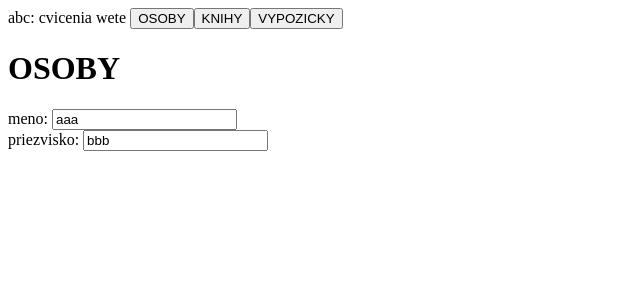
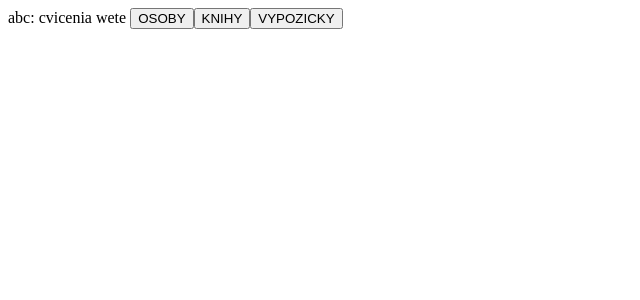
Before and after one commit to jonatantao/WeTe3-cvicenie1, an Angular app: page / in a window 1280 px wide. Shown: the top 300 px of the page, without its empty margins (0-640 px from the left). Built offline with nearby package versions, Linux system fonts and the light colour scheme.

Commit message:
OSOBY ROUTING init

```diff
--- a/src/app/app.component.html
+++ b/src/app/app.component.html
@@ -5,15 +5,5 @@
   <button (click)="otvorMenu(menu.KNIHY)">KNIHY</button>
   <button (click)="otvorMenu(menu.VYPOZICKY)">VYPOZICKY</button>
 
-  <div *ngIf="aktMenu == menu.OSOBY">
-    <app-osoba-stranka></app-osoba-stranka>
-  </div>
-
-  <div *ngIf="aktMenu == menu.KNIHY">
-    <h1>KNIHY</h1>
-  </div>
-
-  <div *ngIf="aktMenu == menu.VYPOZICKY">
-    <h1>VYPOZICKY</h1>
-  </div>
+  <router-outlet></router-outlet>
 </div>
--- a/src/app/app.component.ts
+++ b/src/app/app.component.ts
@@ -1,5 +1,5 @@
 import { Component } from '@angular/core';
-import {Osoba} from "./models/osoba.model";
+import {Router} from "@angular/router";
 
 enum MENU { OSOBY, KNIHY, VYPOZICKY}
 @Component({
@@ -11,13 +11,14 @@ export class AppComponent {
   title = 'cvicenia wete';
 
   menu = MENU;
-  aktMenu: MENU = MENU.OSOBY;
 
-  constructor() {
+  constructor(private router: Router) {
   }
 
   otvorMenu(m: MENU) {
-    this.aktMenu = m;
+    if (m == MENU.OSOBY){
+      this.router.navigate(["/osoba"]);
+    }
   }
 
 }
--- a/src/app/app.module.ts
+++ b/src/app/app.module.ts
@@ -6,6 +6,8 @@ import {FormsModule, ReactiveFormsModule} from "@angular/forms";
 import { OsobaFormularComponent } from './osoba-formular/osoba-formular.component';
 import { OsobyZoznamComponent } from './osoby-zoznam/osoby-zoznam.component';
 import { OsobaStrankaComponent } from './osoba-stranka/osoba-stranka.component';
+import {RouterModule} from "@angular/router";
+import {AppRoutingModule} from "./app-routing.module";
 
 @NgModule({
   declarations: [
@@ -17,7 +19,9 @@ import { OsobaStrankaComponent } from './osoba-stranka/osoba-stranka.component';
   imports: [
     BrowserModule,
     FormsModule,
-    ReactiveFormsModule
+    ReactiveFormsModule,
+    RouterModule,
+    AppRoutingModule
   ],
   providers: [],
   bootstrap: [AppComponent]
--- a/src/app/osoba-stranka/osoba-stranka.component.ts
+++ b/src/app/osoba-stranka/osoba-stranka.component.ts
@@ -1,15 +1,12 @@
-import { Component, OnInit } from '@angular/core';
+import { Component } from '@angular/core';
 
 @Component({
   selector: 'app-osoba-stranka',
   templateUrl: './osoba-stranka.component.html',
   styleUrls: ['./osoba-stranka.component.css']
 })
-export class OsobaStrankaComponent implements OnInit {
+export class OsobaStrankaComponent {
 
   constructor() { }
 
-  ngOnInit(): void {
-  }
-
 }
```
Also changed, not shown: src/app/app-routing.module.ts (added, +17 -0 lines).
